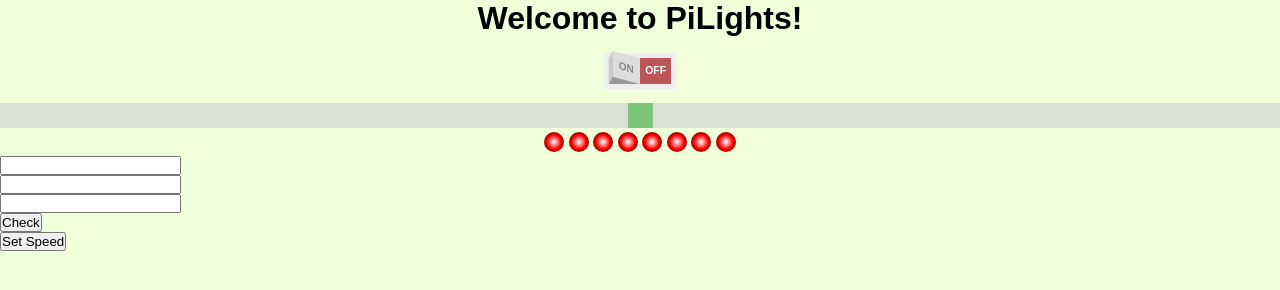
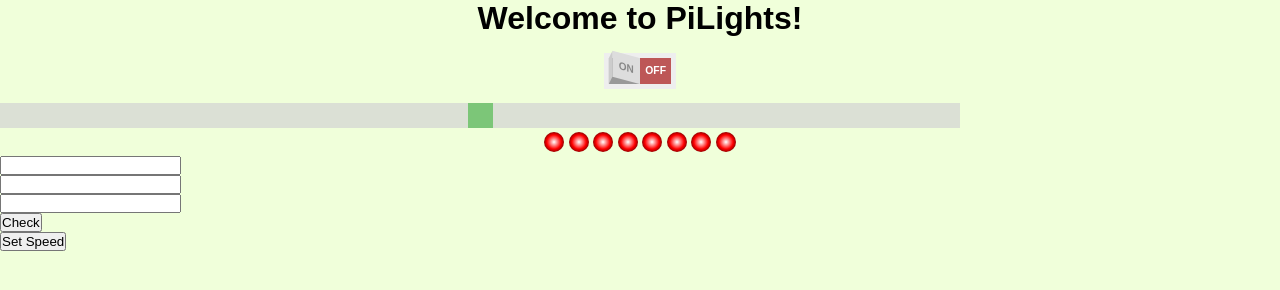
Before and after one commit to amitbajaj/pi-lights, a website: page public/index.html in a window 1280 px wide. Drawn offline with nearby package versions, Linux system fonts and the light colour scheme; files that its build step writes are made by us from their sources; no server answers; files whose address does not match are found by name.

Commit message:
Adjusted slider size

```diff
--- a/public/index.html
+++ b/public/index.html
@@ -8,7 +8,7 @@
 
         <h1 style="text-align: center;">Welcome to PiLights!</h1>
         <p style="text-align: center;"><label class="rocker rocker-tiny"> <input type="checkbox" id="light" /> <span class="switch-left">On</span> <span class="switch-right">Off</span> </label></p>
-        <div class="slidecontainer"><input type="range" min="100" max="900" value="500" class="slider" id="myRange" /></div><p></p>
+        <div class="slidecontainer"><input type="range" min="100" max="900" value="500" class="slider" id="myRange" /></div><p></p><p></p>
         <p style="text-align: center;"><span class="led red" name="lights"></span>&nbsp;<span class="led red" name="lights"></span>&nbsp;<span class="led red" name="lights"></span>&nbsp;<span class="led red" name="lights"></span>&nbsp;<span class="led red" name="lights"></span>&nbsp;<span class="led red" name="lights"></span>&nbsp;<span class="led red" name="lights"></span>&nbsp;<span class="led red" name="lights"></span></p>
 
 
--- a/static/css/styles.css
+++ b/static/css/styles.css
@@ -322,7 +322,7 @@ html {
   }
 
   .slidecontainer {
-    width: 100%; /* Width of the outside container */
+    width: 75%; /* Width of the outside container */
   }
 
   /* The slider itself */
```
